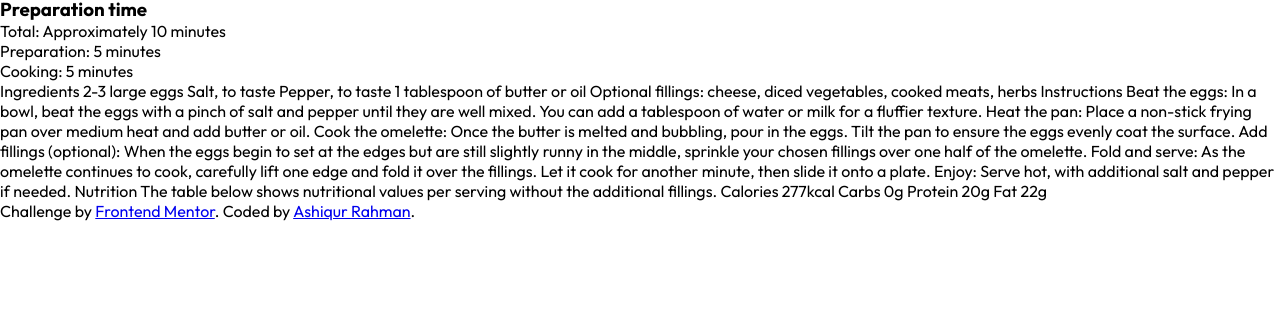
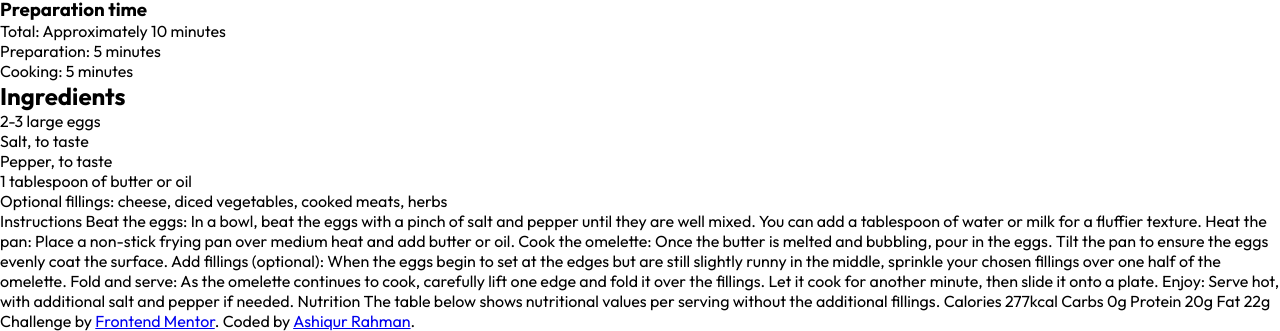
Before and after one commit to Ashiqur2279/frontend-mentor-Recipe-page, a plain HTML site: page index.html in a window 1280 px wide. Shown: the part 667-998 px from the top of the page. Before the commit the page ends 888 px from the top, so only its background shows below. Drawn offline with Linux system fonts and the light colour scheme.

Commit message:
Ingredints Html done

```diff
--- a/index.html
+++ b/index.html
@@ -23,6 +23,7 @@
     rel="stylesheet"
   />
   <body>
+    <!-- hero section -->
     <div class="hero_section">
       <img src="./assets/images/image-omelette.jpeg" alt="Image Omelette" />
       <h1>Simple Omelette Recipe</h1>
@@ -32,6 +33,8 @@
         choice of cheese, vegetables, or meats.
       </p>
     </div>
+
+    <!-- preparation section -->
     <div class="preparation_container">
       <h3>Preparation time</h3>
       <ul>
@@ -41,13 +44,27 @@
       </ul>
     </div>
 
-    Ingredients 2-3 large eggs Salt, to taste Pepper, to taste 1 tablespoon of
-    butter or oil Optional fillings: cheese, diced vegetables, cooked meats,
-    herbs Instructions Beat the eggs: In a bowl, beat the eggs with a pinch of
-    salt and pepper until they are well mixed. You can add a tablespoon of water
-    or milk for a fluffier texture. Heat the pan: Place a non-stick frying pan
-    over medium heat and add butter or oil. Cook the omelette: Once the butter
-    is melted and bubbling, pour in the eggs. Tilt the pan to ensure the eggs
+    <!-- Ingredients section -->
+    <div class="ingredients_container">
+      <h2>Ingredients</h2>
+      <ul>
+        <li>2-3 large eggs</li>
+        <li>Salt, to taste</li>
+        <li>Pepper, to taste</li>
+        <li>1 tablespoon of butter or oil</li>
+        <li>
+          Optional fillings: cheese, diced vegetables, cooked meats, herbs
+        </li>
+      </ul>
+    </div>
+
+    <!-- Instructions Section -->
+
+    Instructions Beat the eggs: In a bowl, beat the eggs with a pinch of salt
+    and pepper until they are well mixed. You can add a tablespoon of water or
+    milk for a fluffier texture. Heat the pan: Place a non-stick frying pan over
+    medium heat and add butter or oil. Cook the omelette: Once the butter is
+    melted and bubbling, pour in the eggs. Tilt the pan to ensure the eggs
     evenly coat the surface. Add fillings (optional): When the eggs begin to set
     at the edges but are still slightly runny in the middle, sprinkle your
     chosen fillings over one half of the omelette. Fold and serve: As the
```
